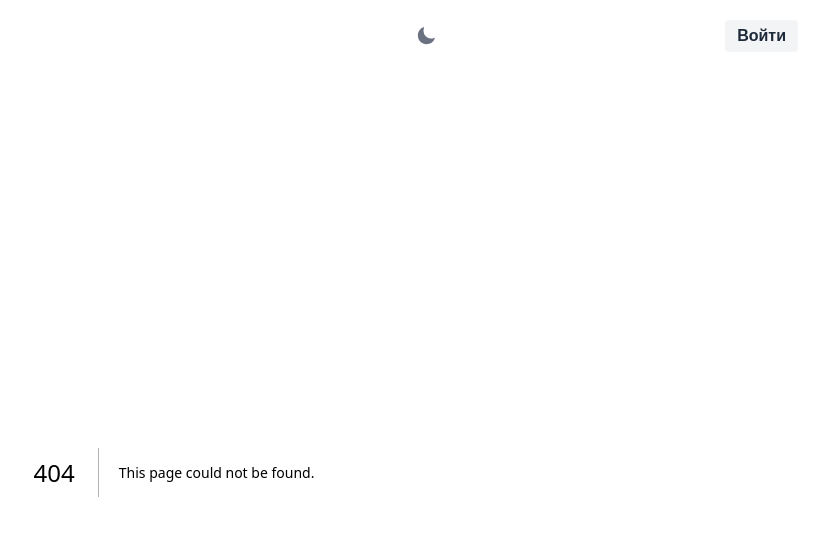
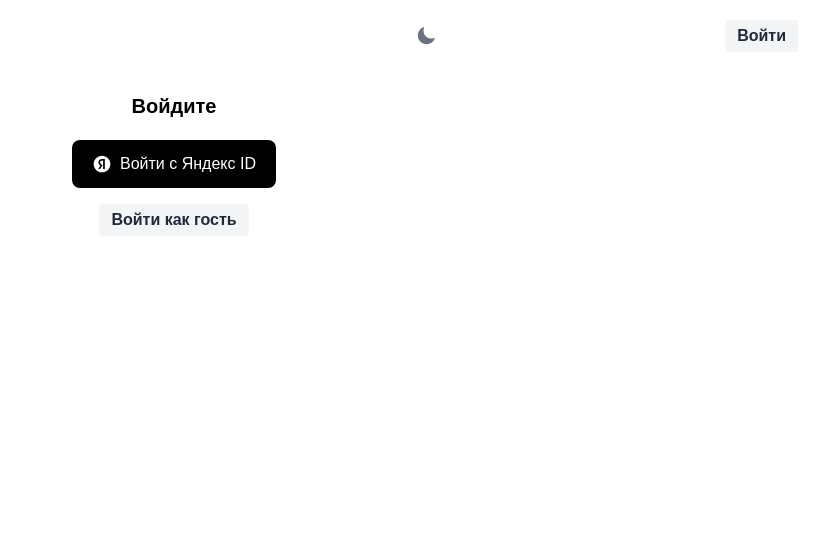
Before and after one commit to Anya394/crp1, a Next.js app in the folder practice_5.1/: page /auth in a window 1280 px wide. Before the commit this address had no page. Shown: the top 536 px of the page, without its empty margins (466-1280 px from the left). Built offline with nearby package versions, Linux system fonts and the light colour scheme.

Commit message:
feat: аутентификация по OAuth в Yandex

```diff
--- a/practice_5.1/package.json
+++ b/practice_5.1/package.json
@@ -12,14 +12,19 @@
     "@heroicons/react": "^2.2.0",
     "@hookform/devtools": "^4.4.0",
     "@hookform/resolvers": "^5.0.1",
+    "@next-auth/prisma-adapter": "^1.0.7",
+    "@prisma/client": "^6.7.0",
     "@reduxjs/toolkit": "^2.7.0",
     "@types/react-redux": "^7.1.34",
     "@xstate/react": "^5.0.3",
+    "axios": "^1.9.0",
+    "cookie": "^1.0.2",
     "heroicon": "^0.0.2",
     "heroicons": "^2.2.0",
     "jotai": "^2.12.3",
     "lucide-react": "^0.492.0",
     "next": "15.3.0",
+    "next-auth": "^4.24.11",
     "react": "^19.0.0",
     "react-dom": "^19.0.0",
     "react-hook-form": "^7.56.1",
--- /dev/null
+++ b/practice_5.1/src/app/actions/logout.ts
@@ -0,0 +1,10 @@
+"use server";
+import { cookies } from "next/headers";
+import { redirect } from "next/navigation";
+
+export async function logout() {
+  (await cookies()).delete('yandex_token');
+  (await cookies()).delete('user');
+
+  redirect('/auth');
+}
--- /dev/null
+++ b/practice_5.1/src/app/api/auth/yandex/route.ts
@@ -0,0 +1,56 @@
+import { NextResponse, type NextRequest } from 'next/server';
+import axios from 'axios';
+
+export async function GET(request: NextRequest) {
+  try {
+    const { searchParams } = new URL(request.url);
+    const code = searchParams.get('code'); // Код от Яндекс.OAuth
+
+    if (!code) {
+      return NextResponse.json(
+        { error: 'Authorization code not found' },
+        { status: 400 }
+      );
+    }
+
+    // Обмен кода на токен
+    const response = await fetch('https://oauth.yandex.ru/token', {
+      method: 'POST',
+      headers: { 'Content-Type': 'application/x-www-form-urlencoded' },
+      body: new URLSearchParams({
+        grant_type: 'authorization_code',
+        code,
+        client_id: process.env.NEXT_PUBLIC_YANDEX_CLIENT_ID!,
+        client_secret: process.env.YANDEX_CLIENT_SECRET!,
+        redirect_uri: `${process.env.NEXTAUTH_URL}/api/auth/yandex`,
+      }),
+    });
+
+    const data = await response.json();
+
+    if (!response.ok) {
+      throw new Error(data.error_description || 'Failed to fetch access token');
+    }
+
+    const { access_token } = data
+
+    // Получение информации о пользователе
+    const userInfo = await axios.get('https://login.yandex.ru/info', {
+      headers: { Authorization: `OAuth ${access_token}` },
+      params: { format: 'json' },
+    })
+
+    // можно использовать JWT
+    const res = NextResponse.redirect(`${process.env.NEXTAUTH_URL}/auth`);
+    res.cookies.set('yandex_token', access_token, { httpOnly: true });
+    res.cookies.set('user', JSON.stringify(userInfo.data), { httpOnly: true });
+
+    return res;
+  } catch (error) {
+    console.error('Yandex OAuth error:', error);
+    return NextResponse.json(
+      { error: 'Internal Server Error' },
+      { status: 500 }
+    );
+  }
+}
--- /dev/null
+++ b/practice_5.1/src/app/api/user/route.ts
@@ -0,0 +1,13 @@
+import { NextRequest } from "next/server";
+
+export async function GET(req: NextRequest) {
+  const userData = req.cookies.get("user")?.value;
+  try {
+    // Пробуем распарсить JSON, если кука содержит JSON-строку
+    const parsedData = userData ? JSON.parse(userData) : null;
+    return Response.json(parsedData);
+  } catch (e) {
+    // Если не JSON, возвращаем как есть
+    return Response.json(userData || null);
+  }
+}
--- /dev/null
+++ b/practice_5.1/src/app/auth/page.tsx
@@ -0,0 +1,61 @@
+'use client'
+
+import { useAtom } from 'jotai';
+import { isLoggedInAtom, userAtom } from '@/entities/authStorage';
+import { useEffect } from 'react';
+import YandexAuthButton from '@/entities/YandexAuthButton';
+
+export default function Authorization() {
+    const [isLoggedIn, setIsLoggedIn] = useAtom(isLoggedInAtom);
+    const [user, setUser] = useAtom(userAtom);
+
+    useEffect(() => {
+        // Получить юзера из cookie
+        fetch('/api/user')
+        .then(res => res.json())
+        .then(res => setUser({ name: res?.real_name, email: res?.login }))
+    }, []);
+
+    const handleAuth = () => {
+        const params = new URLSearchParams({
+          response_type: 'code',
+          client_id: process.env.NEXT_PUBLIC_YANDEX_CLIENT_ID as string,
+          redirect_uri: `${window.location.origin}/api/auth/yandex`,
+        });
+        window.location.href = `https://oauth.yandex.ru/authorize?${params.toString()}`;
+
+        setIsLoggedIn(true);
+    };
+
+    const handleLogin = () => {
+        setIsLoggedIn(true);
+        setUser({ name: 'Космический Путешественник', email: 'user@example.com' });
+    };
+
+    return (
+        <div>
+            { isLoggedIn ? (
+                <>
+                    <p className="text-xl font-bold m-5 flex justify-center">Вход выполнен</p>
+                    <div>Имя: {user?.name}</div>
+                    <div>Login: {user?.email}</div>
+                </>
+            ) : (
+                <>
+                    <p className="text-xl font-bold m-5 flex justify-center">Войдите</p>
+                    <div className="flex flex-col items-center">
+                        <YandexAuthButton onClick={handleAuth} />
+                        <div className="p-4">
+                            <button
+                                onClick={handleLogin}
+                                className="px-3 py-1 bg-gray-100 text-gray-800 rounded hover:bg-gray-300 font-bold"
+                            >
+                                Войти как гость
+                            </button>
+                        </div>
+                    </div>
+                </>
+            )}
+        </div>
+    );
+}
--- /dev/null
+++ b/practice_5.1/src/entities/YandexAuthButton.tsx
@@ -0,0 +1,32 @@
+'use client';
+
+import { YandexAuthButtonProps } from "@/types";
+
+export default function YandexAuthButton({
+  onClick,
+}: YandexAuthButtonProps) {
+
+  return (
+    <div>
+      <button
+      onClick={onClick}
+      className={`
+        flex items-center justify-center
+        bg-black hover:bg-gray-800
+        text-white font-medium
+        rounded-lg px-5 py-3
+        transition-colors duration-200
+        disabled:opacity-50 disabled:cursor-not-allowed
+      `}
+    >
+      <span className="mr-2">
+        <svg width="20" height="20" viewBox="0 0 24 24" fill="none" xmlns="http://www.w3.org/2000/svg">
+          <path d="M2.04 12c0-5.523 4.476-10 10-10 5.522 0 10 4.477 10 10s-4.478 10-10 10c-5.524 0-10-4.477-10-10z" fill="#fff"/>
+          <path d="M13.32 7.666h-.924c-1.694 0-2.585.858-2.585 2.123 0 1.43.616 2.1 1.881 2.959l1.045.704-3.003 4.487H7.49l2.695-4.014c-1.55-1.111-2.42-2.19-2.42-4.015 0-2.288 1.595-3.85 4.62-3.85h3.003v11.868H13.32V7.666z" fill="#000"/>
+        </svg>
+      </span>
+      Войти с Яндекс ID
+    </button>
+    </div>
+  );
+}
--- a/practice_5.1/src/features/AuthStatus.tsx
+++ b/practice_5.1/src/features/AuthHeader.tsx
@@ -2,17 +2,15 @@
 
 import { useAtom } from 'jotai';
 import { isLoggedInAtom, userAtom } from '@/entities/authStorage';
+import Link from 'next/link';
+import { logout } from "@/app/actions/logout";
 
-export const AuthStatus = () => {
+export const AuthHeader = () => {
   const [isLoggedIn, setIsLoggedIn] = useAtom(isLoggedInAtom);
   const [user, setUser] = useAtom(userAtom);
 
-  const handleLogin = () => {
-    setIsLoggedIn(true);
-    setUser({ name: 'Космический Путешественник', email: 'user@example.com' });
-  };
-
   const handleLogout = () => {
+    logout();
     setIsLoggedIn(false);
     setUser(null);
   };
@@ -30,12 +28,9 @@
           </button>
         </>
       ) : (
-        <button
-          onClick={handleLogin}
-          className="px-3 py-1 bg-gray-100 text-gray-800 rounded hover:bg-gray-300 font-bold"
-        >
-          Войти
-        </button>
+        <Link href="/auth" className="px-3 py-1 bg-gray-100 text-gray-800 rounded hover:bg-gray-300 font-bold">
+            Войти
+        </Link>
       )}
     </div>
   );
--- a/practice_5.1/src/features/Header.tsx
+++ b/practice_5.1/src/features/Header.tsx
@@ -1,6 +1,6 @@
 import { CartIcon } from '@/entities/CartIcon';
 import Link from 'next/link';
-import { AuthStatus } from './AuthStatus';
+import { AuthHeader } from './AuthHeader';
 import { ThemeToggle } from '@/entities/ThemeToggle';
 
 export const Header = () => {
@@ -19,7 +19,7 @@
           <Link href="/orders" className="hover:text-gray-300">
             Мои заказы
           </Link>
-          <AuthStatus />
+          <AuthHeader />
         </nav>
       </div>
     </header>
--- a/practice_5.1/src/types.tsx
+++ b/practice_5.1/src/types.tsx
@@ -76,3 +76,7 @@
 });
 
 export type FormData = z.infer<typeof formSchema>;
+
+export interface YandexAuthButtonProps {
+    onClick: () => void;
+}
```
Also changed, not shown: 2 other files (tests, documents, lock files or other folders).
